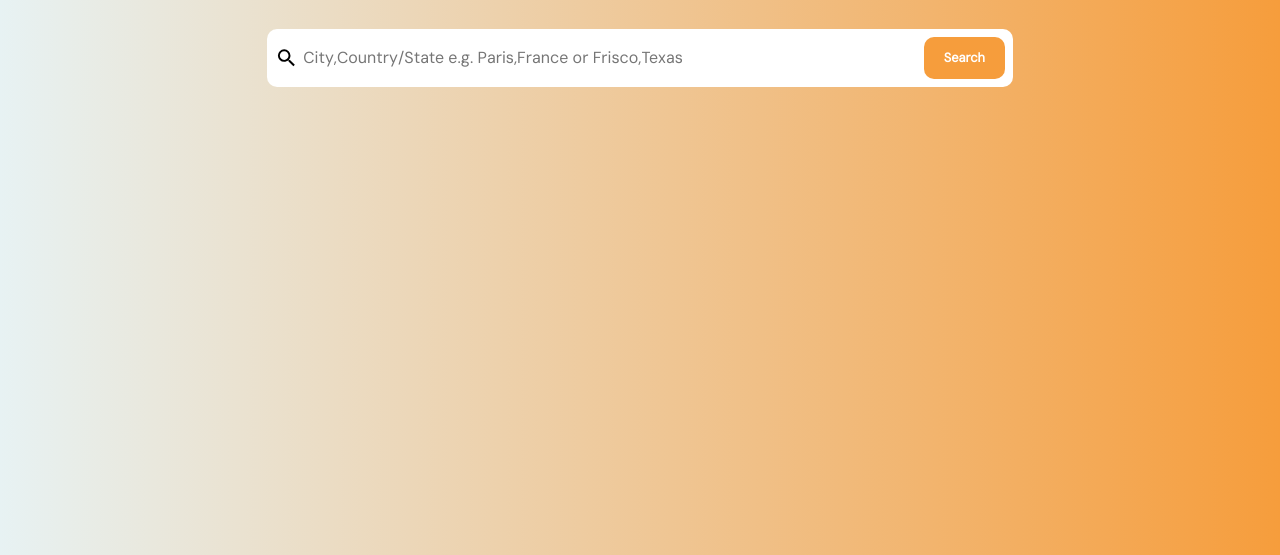
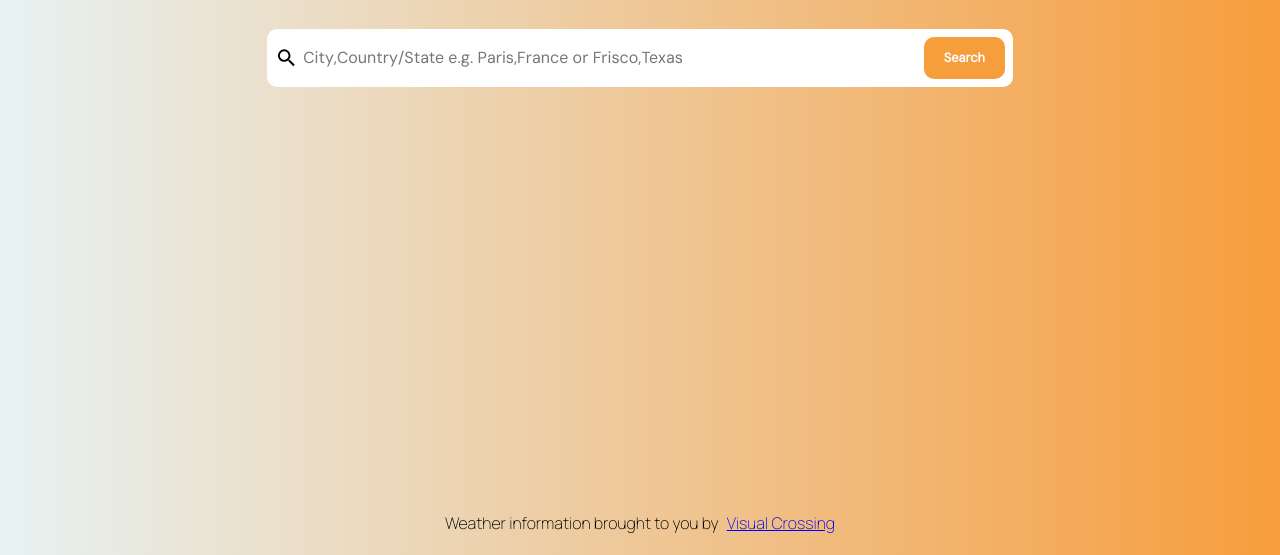
Before and after one commit to takusimon/weatherApp, a website built with webpack: page src/template.html in a window 1280 px wide. Shown: the part 245-800 px from the top of the page. Built offline with nearby package versions, Linux system fonts and the light colour scheme.

Commit message:
Add visual crossing attribution

```diff
--- a/src/css/style.css
+++ b/src/css/style.css
@@ -297,3 +297,13 @@ circle:not(.visible){
     animation:
         casinoLights 200ms linear infinite;
 }
+
+footer {
+    grid-row:3/4;
+    grid-column: 2/3;
+    display: grid;
+    grid-auto-flow: column;
+    gap:.5rem;
+    align-content: center;
+    justify-content: center;
+}
--- a/src/js/index.js
+++ b/src/js/index.js
@@ -4,9 +4,9 @@ import "../css/style.css";
 import weatherUi from "./logic/events.js";
 
 (function(){
-  const {topBar,content} = weatherUi;
+  const {topBar,content,bottomBar} = weatherUi;
   const body = document.querySelector("body");
 
-  body.append(topBar,content);
+  body.append(topBar,content,bottomBar);
 
 })();
--- a/src/js/ui/staticelm.js
+++ b/src/js/ui/staticelm.js
@@ -83,5 +83,15 @@ export default (function () {
   weatherContent.append(loadingCircle);
   content.append(intro, searchWrap, weatherContent);
 
-  return { topBar, content };
+  const bottomBar = document.createElement("footer");
+  bottomBar.id = "bottom-bar";
+  bottomBar.textContent = "Weather information brought to you by ";
+
+  const visualCrossingLink = document.createElement("a");
+  visualCrossingLink.href = "https://www.visualcrossing.com/";
+  visualCrossingLink.textContent = "Visual Crossing";
+
+  bottomBar.appendChild(visualCrossingLink);
+
+  return { topBar, content,bottomBar};
 })();
```
